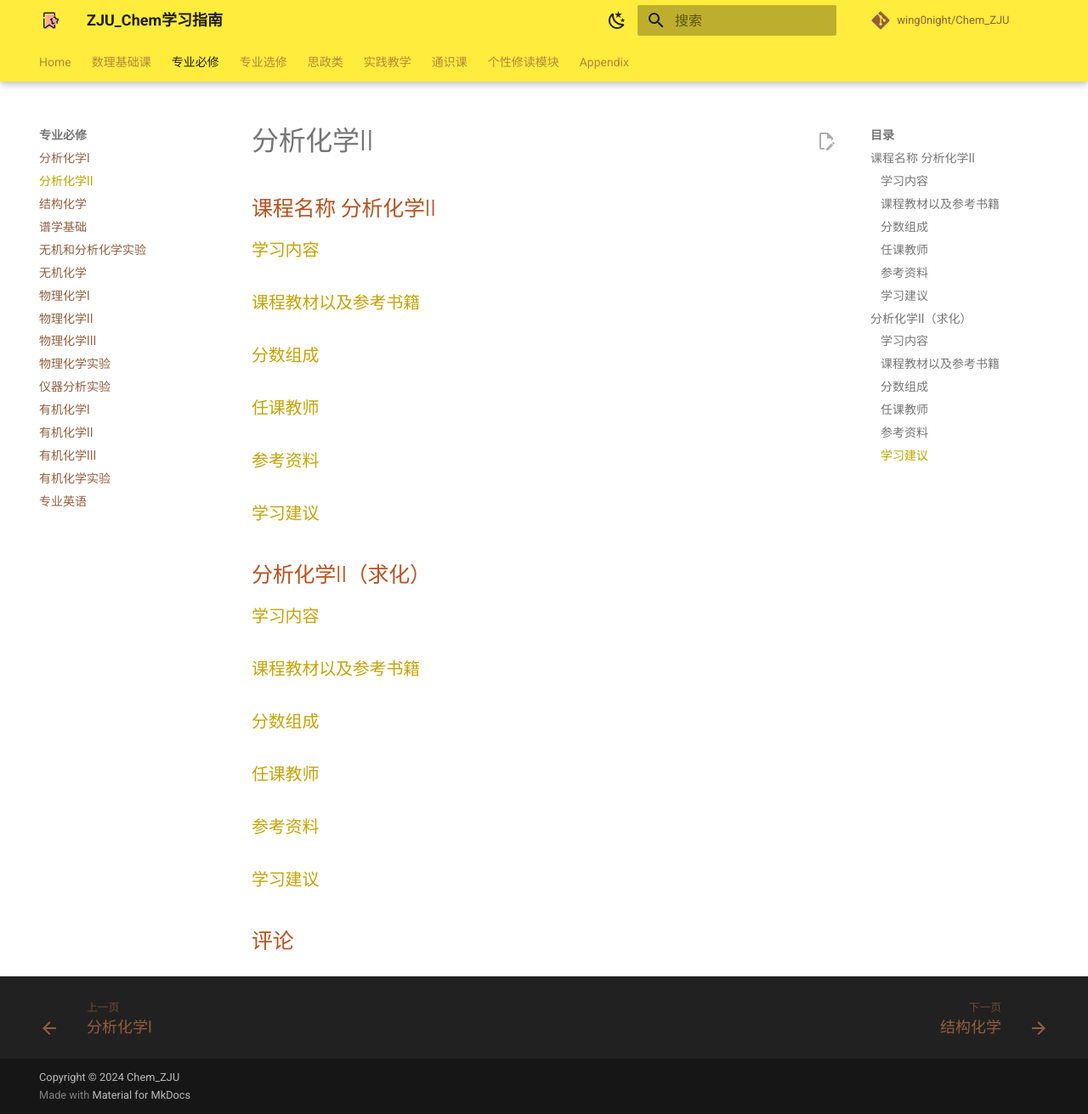
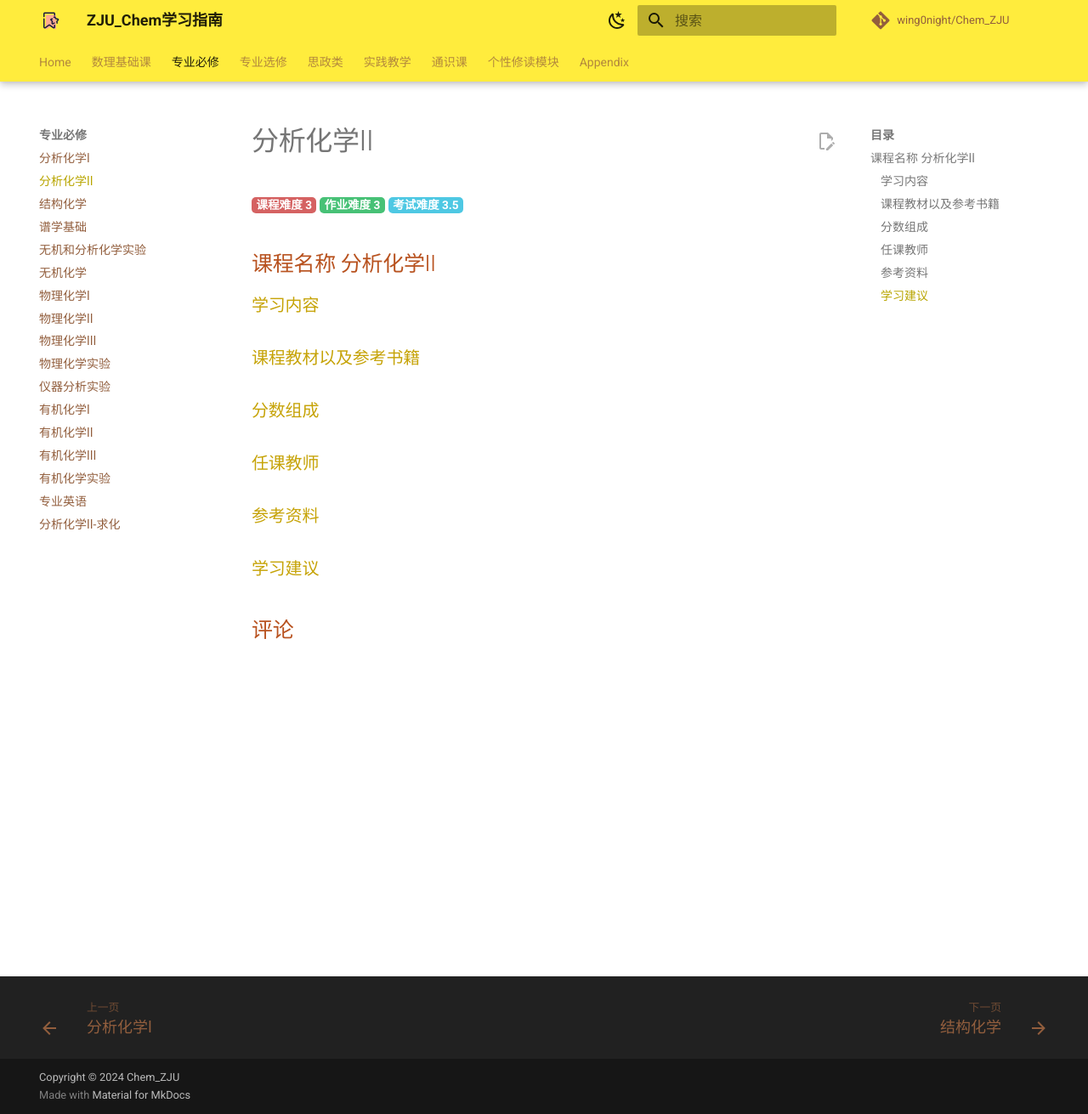
Before and after one commit to ChemZJU/Chem_ZJU, an MkDocs documentation site: the page built from docs/CompulsoryMajorCourse/分析化学2.md, in a window 1280 px wide and 1311 px high. Shown: the whole window at 85% size. Built offline with MkDocs 1.6.1 and Material for MkDocs 9.7.7, drawn with Linux system fonts in a browser that asks for light colours; comment, search, counter and statistics services are not loaded.

Commit message:
change the interface

```diff
--- a/docs/CSS/label.css
+++ b/docs/CSS/label.css
@@ -1,5 +1,5 @@
 .labors {
-    margin-top: -2em;
+    margin-top: 0em;
   }
 
   .labor {
--- a/docs/CompulsoryMajorCourse/分析化学2.md
+++ b/docs/CompulsoryMajorCourse/分析化学2.md
@@ -1,6 +1,12 @@
 ---
 comments: true
 ---
+
+<div class="labors">
+<span class="labor CourseDifficulty">课程难度 3</span>
+<span class="labor HwDifficulty">作业难度 3</span>
+<span class="labor ExamDifficulty">考试难度 3.5</span>
+</div>
 
 ## 课程名称 分析化学Ⅱ
 
@@ -29,32 +35,3 @@ comments: true
 
 
 ### 学习建议
-
-
-## 分析化学Ⅱ（求化）
-
-### 学习内容
-
-
-
-
-
-### 课程教材以及参考书籍
-
-
-
-
-
-### 分数组成
-
-
-
-### 任课教师
-
-
-
-### 参考资料
-
-
-
-### 学习建议
--- a/mkdocs.yml
+++ b/mkdocs.yml
@@ -36,6 +36,8 @@ nav:
     - 有机化学Ⅲ: CompulsoryMajorCourse/有机化学3.md
     - 有机化学实验: CompulsoryMajorCourse/有机化学实验.md
     - 专业英语: CompulsoryMajorCourse/专业英语.md
+
+    - 分析化学Ⅱ-求化: CompulsoryMajorCourse/分析化学2-求化.md
   - 专业选修:
     - 实验:
       - 化工原理及实验: ElectiveMajorCourse/Experiment/化工原理及实验.md
@@ -132,7 +134,6 @@ theme:
         icon: material/weather-night
         name: Switch to light mode
 
-
     # Toggle dark mode
     - scheme: slate
       primary: yellow
@@ -147,6 +148,17 @@ theme:
     text: Roboto
 
 markdown_extensions:
+  - md_in_html
+  - admonition
+  - attr_list
+  - footnotes
+  - md_in_html
+  - tables
+  - pymdownx.caret
+  - pymdownx.mark
+  - pymdownx.tilde
+  - pymdownx.highlight
+  - pymdownx.inlinehilite
   - toc:
       permalink: true
   - pymdownx.details # 需要点击才能展开的高亮块
@@ -168,7 +180,6 @@ markdown_extensions:
       - quote
   - pymdownx.blocks.tab:
       alternate_style: True
-  - md_in_html
 
 plugins:
   - git-revision-date-localized:
```
Also changed, not shown: docs/CompulsoryMajorCourse/分析化学2-求化.md (added, +48 -0 lines), docs/CSS/extra.css (line endings or trailing spaces).
